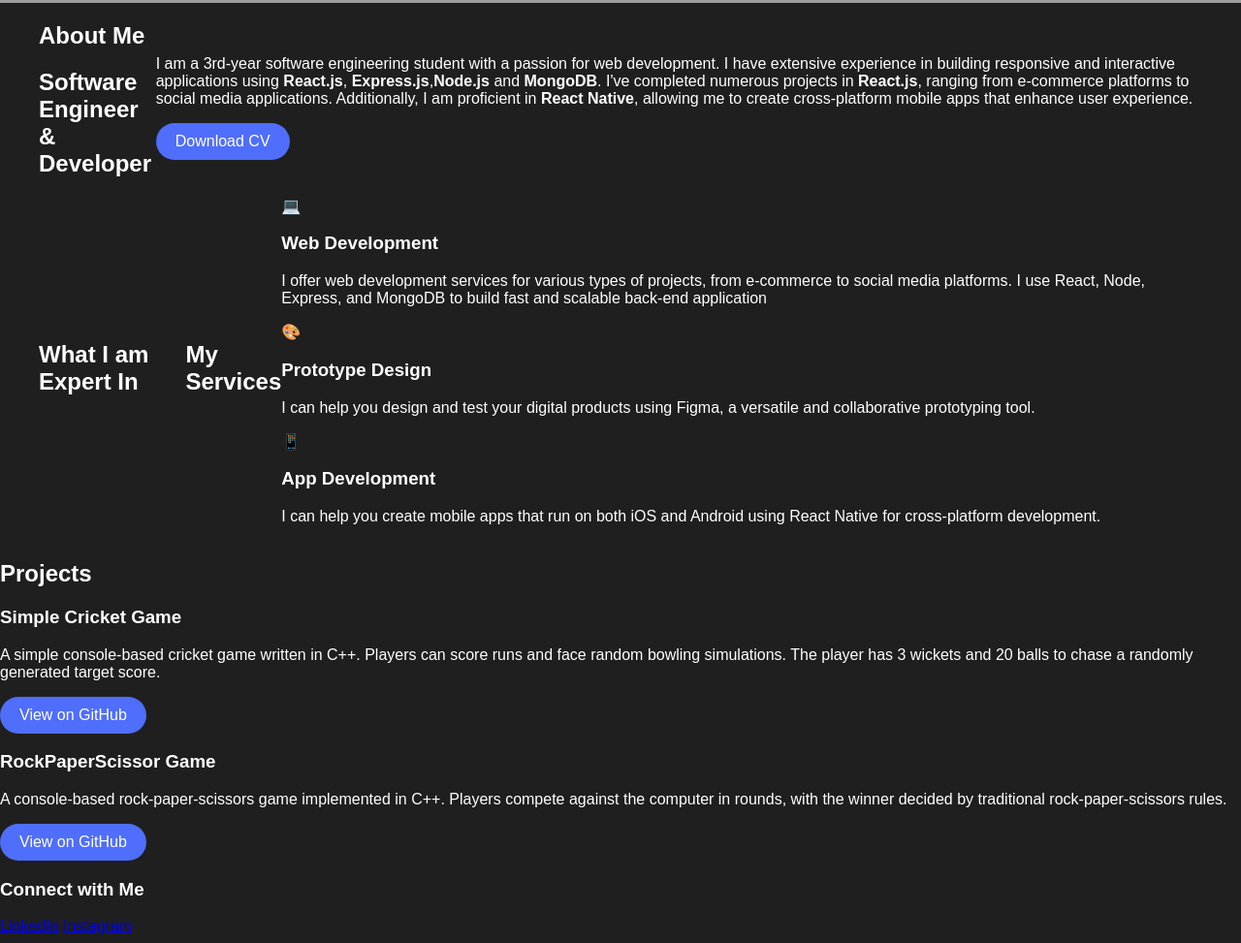
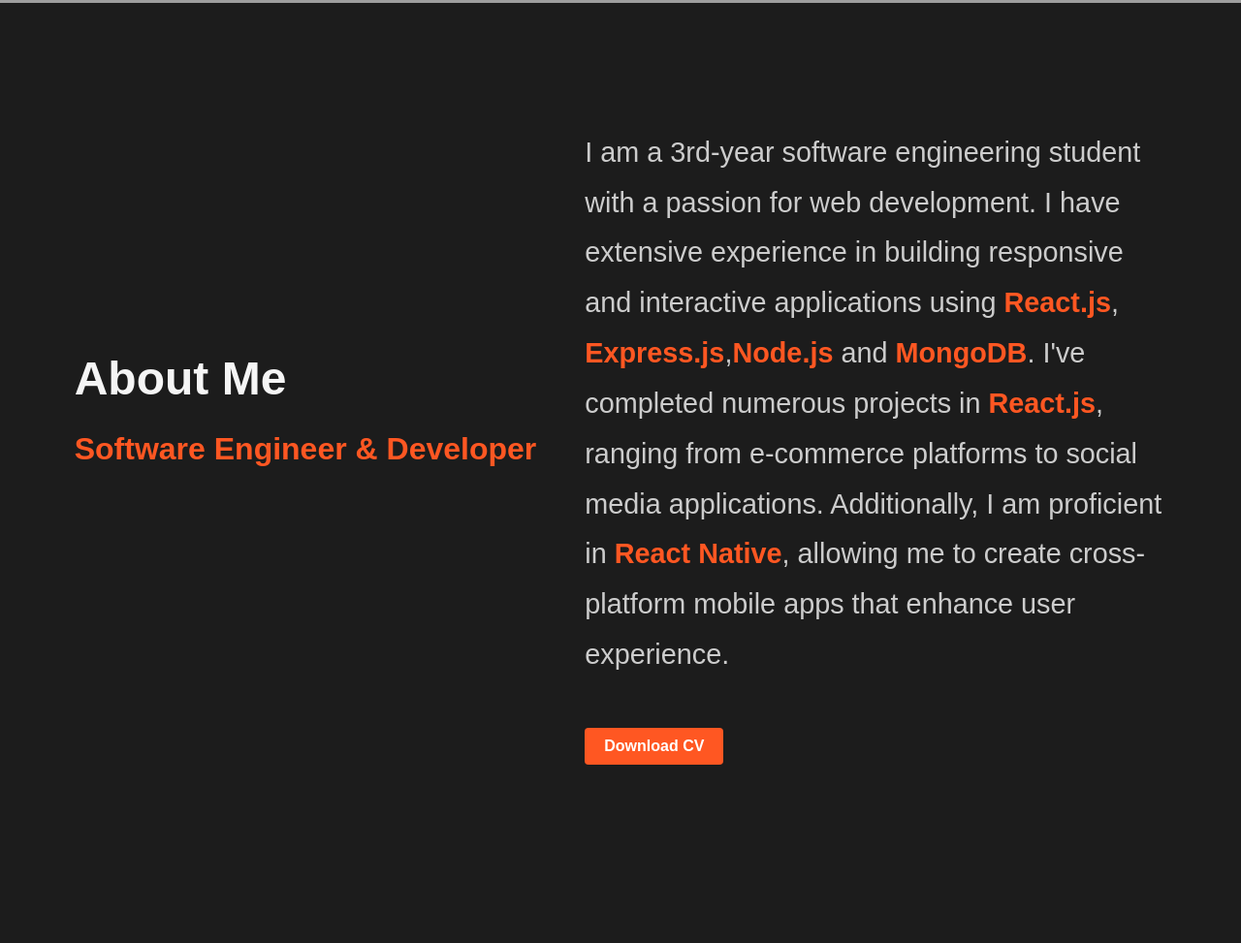
Before and after one commit to EchoScripter/MyPortfolio, a plain HTML site: page index.html in a window 1280 px wide. Shown: the part 1087-2060 px from the top of the page at 97% size. Drawn offline with Linux system fonts and the light colour scheme; grey boxes are pictures that could not be loaded.

Commit message:
Update styles.css

```diff
--- a/styles.css
+++ b/styles.css
@@ -14,6 +14,7 @@
     margin: 0 auto;
     padding: 0 20px;
 }
+/*navbar*/
 
 .navbar {
     display: flex;
@@ -40,11 +41,14 @@
     text-decoration: none;
     color: #ccc;
     font-weight: 400;
+    transition:color 0.3s ease;
 }
 
 .nav-links a:hover {
     color: #fff;
 }
+/*hero*/
+
 
 .hero {
     display: flex;
@@ -63,14 +67,16 @@
 }
 
 .hero h1 {
-    font-size: 3rem;
+    font-size: 5rem;
+    color:#ffffff;
     font-weight: 600;
 }
 
 .hero p {
-    font-size: 1.2rem;
+    font-size: 1.7rem;
     font-weight: 300;
     margin: 20px 0;
+    max-width:650px
 }
 
 .btn {
@@ -79,6 +85,7 @@
     background-color: #4f6efb;
     color: white;
     text-decoration: none;
+    padding:15px 35px;
     border-radius: 25px;
     transition: background-color 0.3s ease, transform 0.3s ease;
 }
@@ -92,7 +99,6 @@
     width: 300px;
     height: 300px;
     object-fit: cover;
-    border-radius: 10px;
     border-radius: 50%;
     box-shadow: 0 5px 15px rgba(0, 0, 0, 0.3);
     transition: transform 0.3s ease;
@@ -102,3 +108,252 @@
 .hero-image img:hover {
     transform: scale(1.05);
 }
+/*about*/
+
+.about-section {
+    min-height: 100vh;
+    background-color: #1c1c1c;
+    color: #ffffff;
+    padding: 80px 0;
+    display: flex;
+    flex-direction: column;
+    justify-content: flex-start;
+    align-items: flex-start;
+    text-align: left;
+}
+
+.about-header {
+    margin-bottom: 40px;
+}
+
+.about-title {
+    color: #f5f5f5;
+    font-size: 3em;
+    font-weight: bold;
+    margin-bottom: 10px;
+}
+
+.about-subtitle {
+    font-size: 2em;
+    font-weight: bold;
+    color: #ff5722;
+}
+
+.about-body {
+    margin-top: 20px;
+    margin-left: 50px ;
+}
+
+.about-description {
+    font-size: 1.8em;
+    line-height: 1.8;
+    text-align: left;
+    max-width: 600px;
+    color: #cccccc;
+}
+
+.about-description strong {
+    color: #ff5722;
+}
+
+.btn.download-cv {
+    background-color: #ff5722;
+    color: #ffffff;
+    padding: 10px 20px;
+    border-radius: 4px;
+    text-decoration: none;
+    font-weight: bold;
+    margin-top: 20px;
+    display: inline-block;
+}
+
+.btn.download-cv:hover {
+    background-color: #e64a19;
+}
+
+/*service*/
+
+.services-section {
+    background-color: #1c1c1c;
+    color: #ffffff;
+    min-height: 100vh;
+    display: flex;
+    flex-direction: column;
+    justify-content: center;
+    align-items: center;
+    padding: 50px 0;
+    text-align: center;
+}
+
+.services-title {
+    font-size: 2.5em;
+    font-weight: bold;
+}
+
+.services-subtitle {
+    font-size: 2em;
+    font-weight: bold;
+    margin-bottom: 30px;
+}
+
+.services-subtitle .highlight {
+    color: #ff5722;
+}
+
+.services-grid {
+    display: flex;
+    justify-content: center;
+    gap: 40px;
+    flex-wrap: wrap;
+}
+
+.service-card {
+    background-color: #2a2a2a;
+    border-radius: 8px;
+    padding: 30px;
+    width: 300px;
+    box-shadow: 0 4px 8px rgba(0, 0, 0, 0.2);
+    transition: transform 0.4s ease, box-shadow 0.4s ease;
+    position: relative;
+}
+
+.service-card:hover {
+    transform: translateY(-10px);
+    box-shadow: 0 8px 16px rgba(0, 0, 0, 0.3);
+}
+
+.service-icon {
+    font-size: 2.5em;
+    margin-bottom: 20px;
+}
+
+.service-card h3 {
+    font-size: 1.7em;
+    margin-bottom: 15px;
+}
+
+.service-card p {
+    font-size: 1.2em;
+    line-height: 1.5;
+    margin-bottom: 20px;
+}
+
+.service-card a {
+    background-color: #ff5722;
+    color: #ffffff;
+    padding: 10px 20px;
+    border-radius: 4px;
+    text-decoration: none;
+    font-weight: bold;
+    display: inline-block;
+}
+
+.service-card a:hover {
+    background-color: #e64a19;
+}
+
+/*projects*/
+
+.projects-section {
+    min-height: 100vh;
+    background-color: #1c1c1c;
+    padding: 50px 0;
+    text-align: center;
+}
+
+.projects-section h2 {
+    font-size: 2em;
+    margin-bottom: 40px;
+    font-weight: bold;
+    color: #ffffff;
+}
+
+.projects-container {
+    display: flex;
+    justify-content: center;
+    gap: 40px;
+    flex-wrap: wrap;
+}
+
+.project-card {
+    background-color: #1c1c1c;
+    border-radius: 8px;
+    box-shadow: 0 4px 8px rgba(0, 0, 0, 0.1);
+    padding: 30px;
+    width: 300px;
+    transition: transform 0.3s ease, box-shadow 0.3s ease;
+    text-align: left;
+}
+
+.project-card h3 {
+    font-size: 2em;
+    margin-bottom: 15px;
+    color: #ffffff;
+}
+
+.project-card p {
+    font-size: 1.5em;
+    margin-bottom: 20px;
+    line-height: 1.5;
+    color: #d3d3d3;
+}
+
+.project-card a {
+    background-color: #007bff;
+    color: #ffffff;
+    padding: 10px 20px;
+    border-radius: 4px;
+    text-decoration: none;
+    font-weight: bold;
+    display: inline-block;
+}
+
+.project-card a:hover {
+    background-color: #0056b3;
+}
+
+.project-card:hover {
+    transform: translateY(-10px);
+    box-shadow: 0 8px 16px rgba(0, 0, 0, 0.2);
+}
+
+/*Connect*/
+.connect {
+    margin-top: 50px;
+}
+
+.connect h3 {
+    font-size: 1.5em;
+    margin-bottom: 20px;
+    color: #ffffff;
+}
+
+.btn-linkedin, .btn-instagram {
+    padding: 10px 20px;
+    border-radius: 4px;
+    font-weight: bold;
+    text-decoration: none;
+    display: inline-block;
+    margin: 5px;
+}
+
+.btn-linkedin {
+    background-color: #0077b5;
+    color: #ffffff;
+}
+
+.btn-linkedin:hover {
+    background-color: #005582;
+}
+
+.btn-instagram {
+    background-color: #e4405f;
+    color: #ffffff;
+}
+
+.btn-instagram:hover {
+    background-color: #c13545;
+}
+.btn, .service-card a, .project-card a {
+    transition: background-color 0.3s ease, transform 0.3s ease;
+}
```
